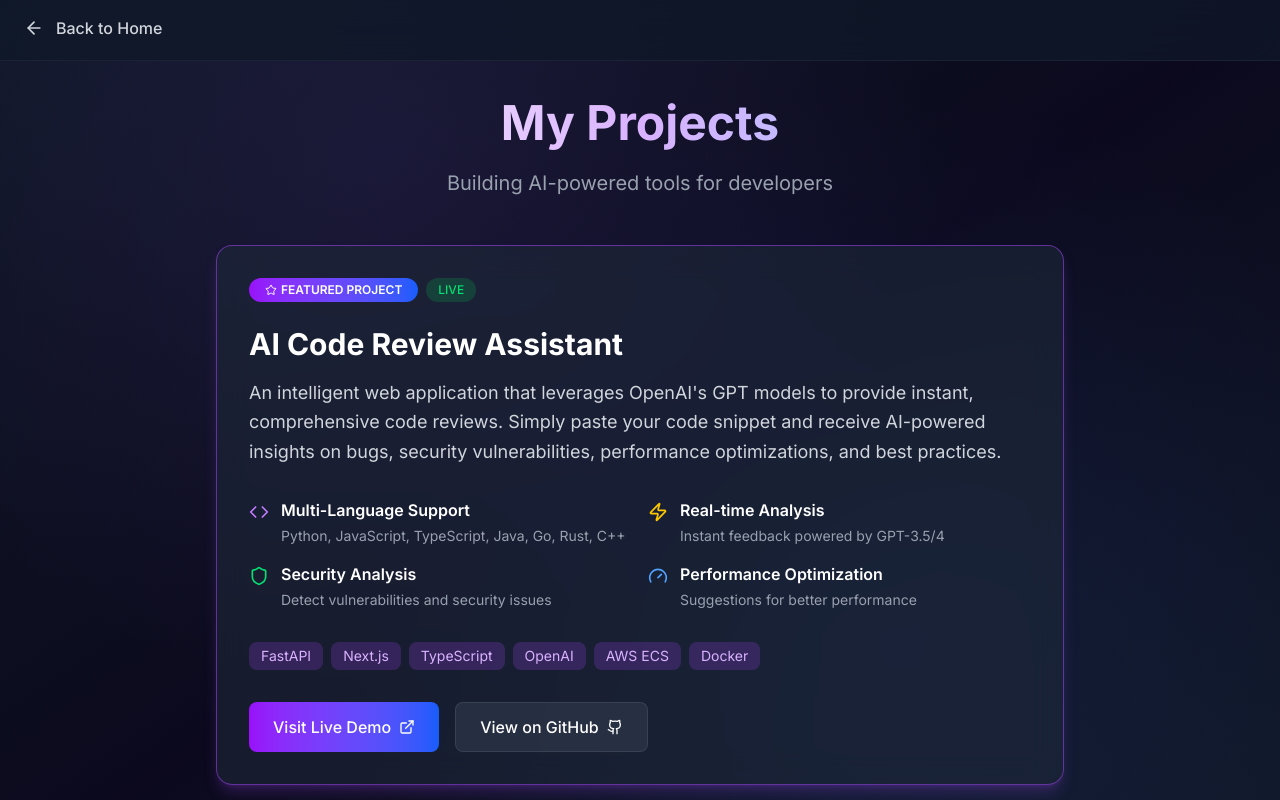
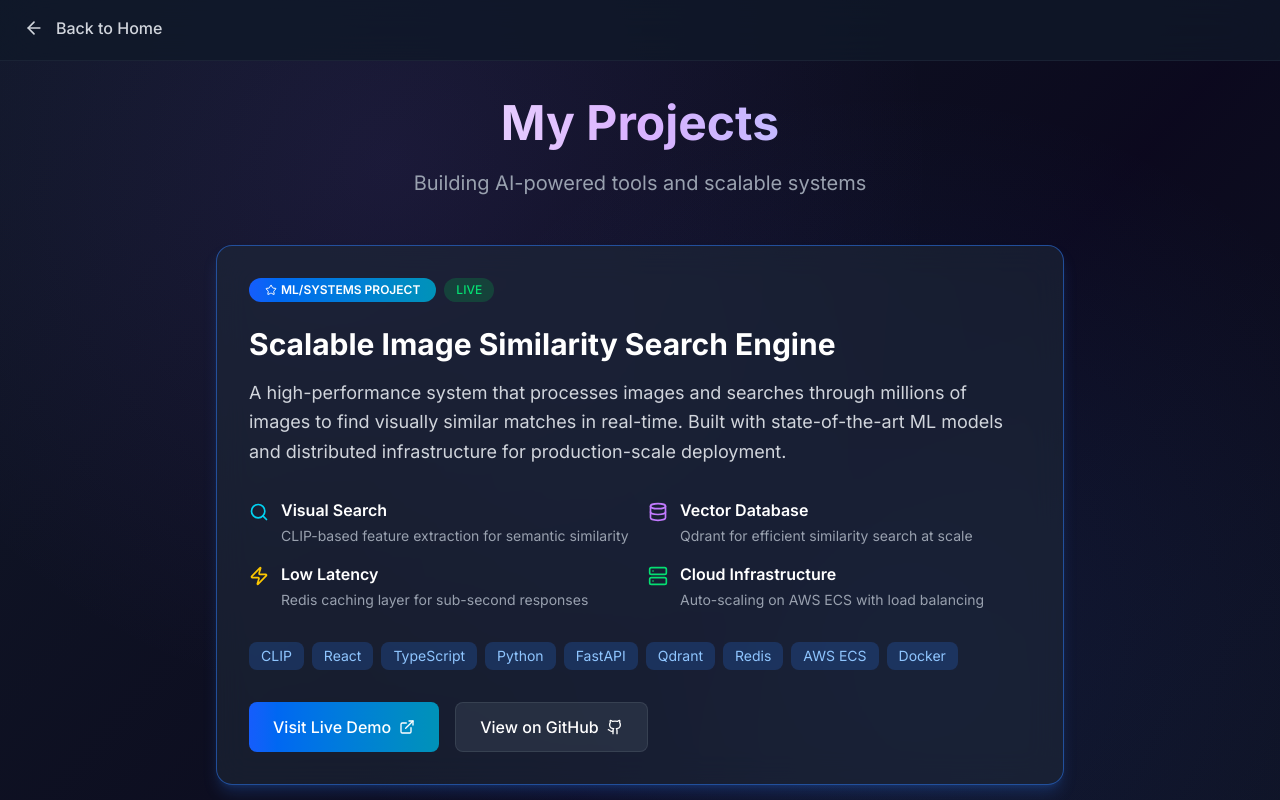
Before and after one commit to yijun-xiang/personal-website, a Next.js app: page /projects in a window 1280 px wide. Shown: the top 800 px of the page. Built offline with nearby package versions, Linux system fonts and the light colour scheme; no server answers.

Commit message:
Add another project

```diff
--- a/src/app/projects/page.tsx
+++ b/src/app/projects/page.tsx
@@ -1,7 +1,7 @@
 'use client';
 import React from 'react';
 import Link from 'next/link';
-import { ArrowLeft, ExternalLink, Github, Star, Code, Zap, Shield, Gauge } from 'lucide-react';
+import { ArrowLeft, ExternalLink, Github, Star, Code, Zap, Shield, Gauge, Search, Database, Server } from 'lucide-react';
 
 const ProjectsPage = () => {
   return (
@@ -25,7 +25,96 @@
           <h1 className="text-5xl font-bold bg-gradient-to-r from-white via-purple-300 to-blue-300 bg-clip-text text-transparent mb-4 leading-tight pt-2">
             My Projects
           </h1>
-          <p className="text-xl text-gray-400">Building AI-powered tools for developers</p>
+          <p className="text-xl text-gray-400">Building AI-powered tools and scalable systems</p>
+        </div>
+
+        <div className="space-y-8">
+          <div className="bg-gray-800/60 backdrop-blur-lg rounded-2xl p-8 border border-blue-500/50 shadow-lg shadow-blue-500/20">
+            <div className="flex items-center gap-2 mb-6">
+              <span className="bg-gradient-to-r from-blue-600 to-cyan-600 text-xs px-4 py-1 rounded-full font-semibold flex items-center gap-1">
+                <Star className="w-3 h-3" />
+                ML/SYSTEMS PROJECT
+              </span>
+              <span className="bg-green-500/20 text-green-400 text-xs px-3 py-1 rounded-full font-medium">
+                LIVE
+              </span>
+            </div>
+
+            <h2 className="text-3xl font-bold mb-4">Scalable Image Similarity Search Engine</h2>
+
+            <p className="text-gray-300 text-lg mb-8 leading-relaxed">
+              A high-performance system that processes images and searches through millions of images to find
+              visually similar matches in real-time. Built with state-of-the-art ML models and distributed
+              infrastructure for production-scale deployment.
+            </p>
+
+            <div className="grid grid-cols-1 md:grid-cols-2 gap-4 mb-8">
+              <div className="flex items-start gap-3">
+                <Search className="w-5 h-5 text-cyan-400 mt-1 flex-shrink-0" />
+                <div>
+                  <h3 className="font-semibold mb-1">Visual Search</h3>
+                  <p className="text-sm text-gray-400">CLIP-based feature extraction for semantic similarity</p>
+                </div>
+              </div>
+
+              <div className="flex items-start gap-3">
+                <Database className="w-5 h-5 text-purple-400 mt-1 flex-shrink-0" />
+                <div>
+                  <h3 className="font-semibold mb-1">Vector Database</h3>
+                  <p className="text-sm text-gray-400">Qdrant for efficient similarity search at scale</p>
+                </div>
+              </div>
+
+              <div className="flex items-start gap-3">
+                <Zap className="w-5 h-5 text-yellow-400 mt-1 flex-shrink-0" />
+                <div>
+                  <h3 className="font-semibold mb-1">Low Latency</h3>
+                  <p className="text-sm text-gray-400">Redis caching layer for sub-second responses</p>
+                </div>
+              </div>
+
+              <div className="flex items-start gap-3">
+                <Server className="w-5 h-5 text-green-400 mt-1 flex-shrink-0" />
+                <div>
+                  <h3 className="font-semibold mb-1">Cloud Infrastructure</h3>
+                  <p className="text-sm text-gray-400">Auto-scaling on AWS ECS with load balancing</p>
+                </div>
+              </div>
+            </div>
+
+            <div className="flex flex-wrap gap-2 mb-8">
+              <span className="px-3 py-1 bg-blue-500/20 text-blue-300 rounded-lg text-sm">CLIP</span>
+              <span className="px-3 py-1 bg-blue-500/20 text-blue-300 rounded-lg text-sm">React</span>
+              <span className="px-3 py-1 bg-blue-500/20 text-blue-300 rounded-lg text-sm">TypeScript</span>
+              <span className="px-3 py-1 bg-blue-500/20 text-blue-300 rounded-lg text-sm">Python</span>
+              <span className="px-3 py-1 bg-blue-500/20 text-blue-300 rounded-lg text-sm">FastAPI</span>
+              <span className="px-3 py-1 bg-blue-500/20 text-blue-300 rounded-lg text-sm">Qdrant</span>
+              <span className="px-3 py-1 bg-blue-500/20 text-blue-300 rounded-lg text-sm">Redis</span>
+              <span className="px-3 py-1 bg-blue-500/20 text-blue-300 rounded-lg text-sm">AWS ECS</span>
+              <span className="px-3 py-1 bg-blue-500/20 text-blue-300 rounded-lg text-sm">Docker</span>
+            </div>
+
+            <div className="flex flex-col sm:flex-row gap-4">
+              <a
+                href="https://image-search.yijunxiang.com"
+                target="_blank"
+                rel="noopener noreferrer"
+                className="bg-gradient-to-r from-blue-600 to-cyan-600 px-6 py-3 rounded-lg font-medium hover:scale-105 transition-all inline-flex items-center justify-center gap-2"
+              >
+                Visit Live Demo
+                <ExternalLink className="w-4 h-4" />
+              </a>
+
+              <a
+                href="https://github.com/yijun-xiang/image-similarity-engine"
+                target="_blank"
+                rel="noopener noreferrer"
+                className="bg-gray-700/50 border border-gray-600/50 px-6 py-3 rounded-lg font-medium hover:bg-gray-700/70 transition-all inline-flex items-center justify-center gap-2"
+              >
+                View on GitHub
+                <Github className="w-4 h-4" />
+              </a>
+            </div>
           </div>
 
           <div className="bg-gray-800/60 backdrop-blur-lg rounded-2xl p-8 border border-purple-500/50 shadow-lg shadow-purple-500/20">
@@ -112,6 +201,7 @@
               </a>
             </div>
           </div>
+        </div>
 
         <div className="mt-12 text-center">
           <p className="text-gray-400">
```
Lines whose indentation alone changed are shown as unchanged.
